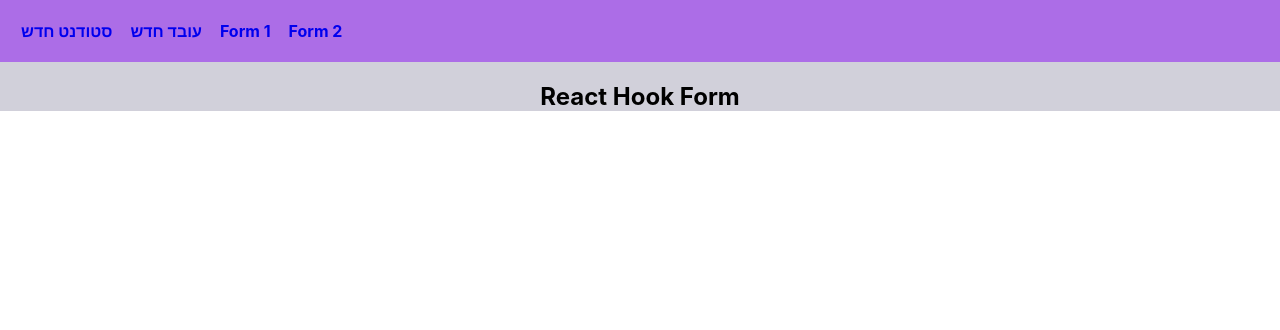
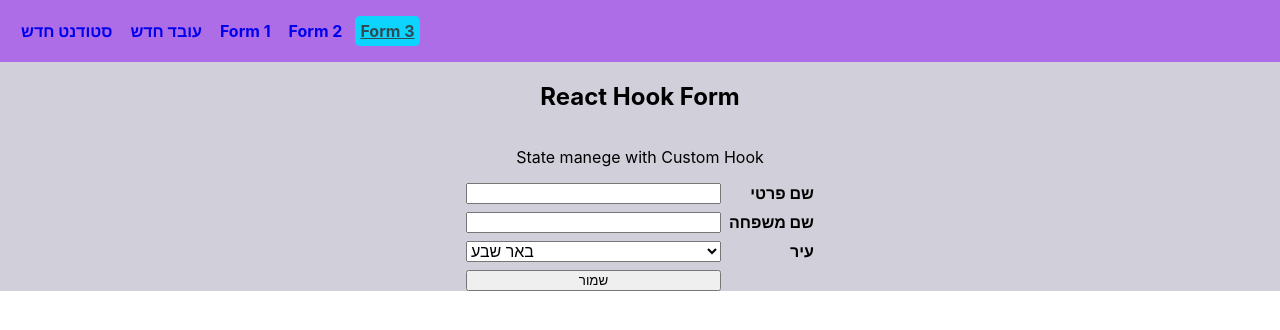
Before and after one commit to nahummor/react-hook-form, a React (Create React App) app: page /form3 in a window 1280 px wide. Shown: the top 330 px of the page. Built offline with nearby package versions, Linux system fonts and the light colour scheme.

Commit message:
add custom hook useInput

```diff
--- a/src/AppRoutes/AppRoutes.js
+++ b/src/AppRoutes/AppRoutes.js
@@ -4,6 +4,7 @@
 import Worker from '../Worker/Worker';
 import Form1 from '../Form1/Form1';
 import Form2 from '../Form2/Form2';
+import Form3 from '../Form3/Form3';
 
 const AppRouter = () => {
    return (
@@ -12,6 +13,7 @@
          <Route path='/worker' exact component={Worker} />
          <Route path='/form1' exact component={Form1} />
          <Route path='/form2' exact component={Form2} />
+         <Route path='/form3' exact component={Form3} />
       </div>
    );
 };
--- /dev/null
+++ b/src/Form3/Form3.js
@@ -0,0 +1,48 @@
+import React, { useCallback } from 'react';
+import classes from './Form3.module.css';
+import CitiesList from '../Shared/UI/CitiesList/CitiesList';
+import useInput from '../Shared/hooks/useInput';
+
+function Form3() {
+   const [firstName, bindFirstName, resetFirstName] = useInput('');
+   const [lastName, bindLastName, resetLastName] = useInput('');
+
+   const onCityChangeHandler = useCallback(city => {
+      console.log(city);
+   }, []);
+
+   const onSubmitHandler = event => {
+      event.preventDefault();
+      console.log('First Name: ', firstName);
+      console.log('Last Name: ', lastName);
+      resetFirstName();
+      resetLastName();
+   };
+
+   return (
+      <form onSubmit={onSubmitHandler} className={classes.personForm}>
+         <p>State manege with Custom Hook</p>
+         <div className={classes.personFormContainer}>
+            <input
+               type='text'
+               {...bindFirstName}
+               name='firstName'
+               id='firstName'
+            />
+            <label>שם פרטי</label>
+            <input
+               type='text'
+               {...bindLastName}
+               name='lastName'
+               id='lastName'
+            />
+            <label>שם משפחה</label>
+            <CitiesList onCityChangeHandler={onCityChangeHandler} />
+            <label>עיר</label>
+            <button type='submit'>שמור</button>
+         </div>
+      </form>
+   );
+}
+
+export default Form3;
--- /dev/null
+++ b/src/Form3/Form3.module.css
@@ -0,0 +1,12 @@
+.personForm {
+    display: flex;
+    flex-direction: column;
+    justify-content: center;
+    align-items: center;
+}
+
+.personFormContainer {
+    display: grid;
+    grid-template-columns: 3fr 1fr;
+    grid-gap: 0.5rem;
+}
--- /dev/null
+++ b/src/Shared/hooks/useInput.js
@@ -0,0 +1,18 @@
+import { useState } from 'react';
+
+function useInput(initialState = '') {
+   const [value, setValue] = useState(initialState);
+
+   const reset = () => {
+      setValue(initialState);
+   };
+
+   const bind = {
+      value: value,
+      onChange: event => setValue(event.target.value)
+   };
+
+   return [value, bind, reset];
+}
+
+export default useInput;
--- a/src/Toolbar/Toolbar.js
+++ b/src/Toolbar/Toolbar.js
@@ -17,6 +17,9 @@
          <NavLink activeClassName={classes.active} exact to='/form2'>
             Form 2
          </NavLink>
+         <NavLink activeClassName={classes.active} exact to='/form3'>
+            Form 3
+         </NavLink>
       </div>
    );
 };
```
